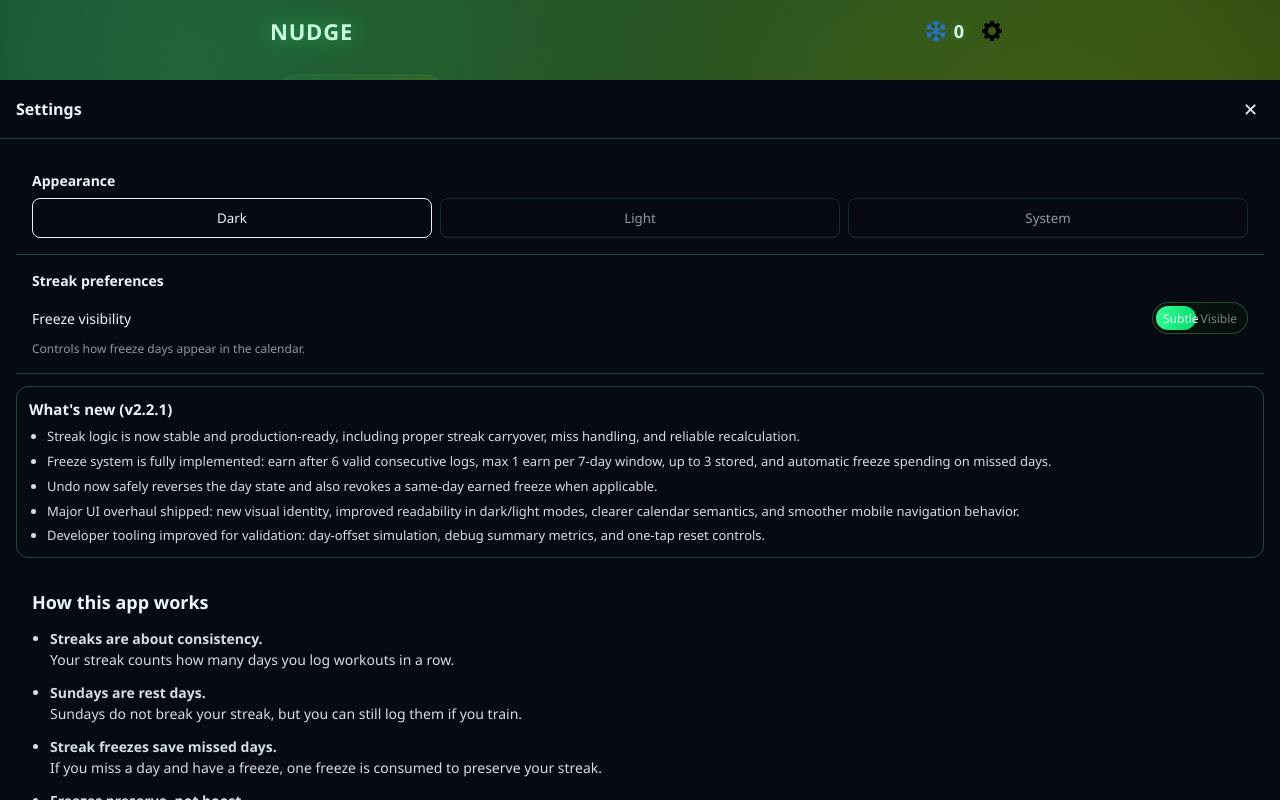
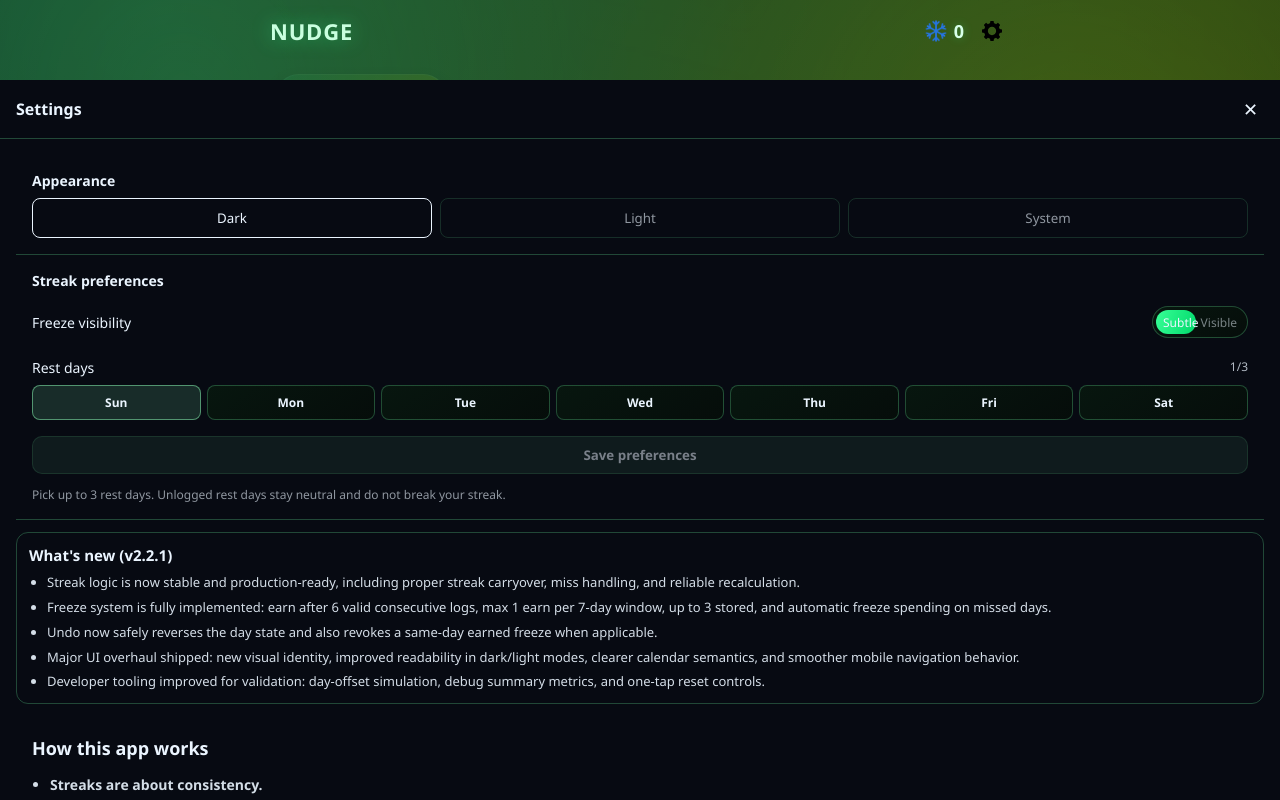
Before and after one commit to Amfer7/nudge, a React (Vite) app: page / in a window 1280 px wide. Both pictures are taken after a click on the button "Settings". Shown: the top 800 px of the page. Built offline with nearby package versions, Linux system fonts and the light colour scheme.

Commit message:
Add customizable rest days with saved preferences

```diff
--- a/src/app/AppShell.jsx
+++ b/src/app/AppShell.jsx
@@ -21,6 +21,9 @@ import WhatsNewCard from "../components/WhatsNewCard";
 import { APP_NAME, APP_VERSION } from "./version";
 
 function AppShell() {
+  const { freezeVisibility, setFreezeVisibility, restDays, setRestDays } =
+    useStreakPreferences();
+
   // ---- streak / logging ----
   const {
     dayRecords,
@@ -36,7 +39,7 @@ function AppShell() {
     setDayOffset,
     todayKey,
     devSummary,
-  } = useDayRecords();
+  } = useDayRecords(restDays);
 
   // ---- workouts ----
   const { workouts, updateWorkout } = useWorkouts();
@@ -50,7 +53,6 @@ function AppShell() {
 
   const [settingsOpen, setSettingsOpen] = useState(false);
   const { theme, setTheme } = useTheme();
-  const { freezeVisibility, setFreezeVisibility } = useStreakPreferences();
 
   const [docked, setDocked] = useState(false);
   const [scrollProgress, setScrollProgress] = useState(0);
@@ -245,7 +247,7 @@ function AppShell() {
           <div style={styles.blockTitle}>Planned time off</div>
           <div style={styles.blockDesc}>
             Going to be away or unable to train?
-            Block dates ahead of time so your streak isn’t affected. (Must be after 48 hours)
+            Block dates ahead of time so your streak isn't affected. (Must be after 48 hours)
           </div>
         </div>
 
@@ -263,6 +265,7 @@ function AppShell() {
         onClose={() => setCalendarOpen(false)}
         dayRecords={dayRecords}
         freezeVisibility={freezeVisibility}
+        restDays={restDays}
         anchorDateKey={todayKey}
       />
 
@@ -280,6 +283,8 @@ function AppShell() {
           <StreakPreferences
             freezeVisibility={freezeVisibility}
             onChange={setFreezeVisibility}
+            restDays={restDays}
+            onSaveRestDays={setRestDays}
           />
           <WhatsNewCard />
           <InfoSection />
--- a/src/components/CalendarOverlay.jsx
+++ b/src/components/CalendarOverlay.jsx
@@ -1,8 +1,15 @@
-import { toDateKey, isSunday } from "../utils/dateUtils";
+import { toDateKey, isRestDay } from "../utils/dateUtils";
 import { useEffect, useState } from "react";
 
 
-function CalendarOverlay({ visible, onClose, dayRecords, freezeVisibility, anchorDateKey }) {
+function CalendarOverlay({
+  visible,
+  onClose,
+  dayRecords,
+  freezeVisibility,
+  restDays = [0],
+  anchorDateKey,
+}) {
   function getAnchorMonthStart() {
     if (anchorDateKey) {
       const [y, m] = anchorDateKey.split("-").map(Number);
@@ -45,7 +52,7 @@ function CalendarOverlay({ visible, onClose, dayRecords, freezeVisibility, ancho
     <div style={styles.overlay} onClick={onClose}>
       <div style={styles.sheet} onClick={(e) => e.stopPropagation()}>
         <div style={styles.header}>
-          <button style={styles.navBtn} onClick={prevMonth}>‹</button>
+          <button style={styles.navBtn} onClick={prevMonth}>{"<"}</button>
 
           <span>
             {viewDate.toLocaleString("default", {
@@ -54,13 +61,13 @@ function CalendarOverlay({ visible, onClose, dayRecords, freezeVisibility, ancho
             })}
           </span>
 
-          <button style={styles.navBtn} onClick={nextMonth}>›</button>
+          <button style={styles.navBtn} onClick={nextMonth}>{">"}</button>
         </div>
         <div style={styles.grid}>
           {days.map((date) => {
             const key = toDateKey(date);
             const record = dayRecords[key];
-            const sunday = isSunday(date);
+            const restDay = isRestDay(date, restDays);
 
             let cellStyle = styles.cell;
 
@@ -76,9 +83,9 @@ function CalendarOverlay({ visible, onClose, dayRecords, freezeVisibility, ancho
                 freezeVisibility === "visible"
                   ? styles.blocked
                   : styles.blockedSubtle;
-            } else if (sunday) {
-              // Sunday gets neutral tint only when there is no explicit record status.
-              cellStyle = styles.sunday;
+            } else if (restDay) {
+              // Rest days get a neutral tint only when there is no explicit record status.
+              cellStyle = styles.restDay;
             }
 
             return (
@@ -106,8 +113,8 @@ const styles = {
 
   sheet: {
     width: "100%",
-    backgroundColor: "var(--bg)", // 🔑 FIX
-    color: "var(--text)",         // 🔑 FIX
+    backgroundColor: "var(--bg)",
+    color: "var(--text)",
     borderTopLeftRadius: "16px",
     borderTopRightRadius: "16px",
     padding: "16px",
@@ -166,14 +173,14 @@ const styles = {
     opacity: 0.6,
   },
 
-  sunday: {
+  restDay: {
     height: "40px",
     display: "flex",
     alignItems: "center",
     justifyContent: "center",
     borderRadius: "8px",
     background: "var(--cal-sunday)",
-    opacity: 0.6, // 🔑 softened
+    opacity: 0.6,
   },
 
   blocked: {
--- a/src/components/InfoSection.jsx
+++ b/src/components/InfoSection.jsx
@@ -10,9 +10,9 @@ function InfoSection() {
         </li>
 
         <li>
-          <strong>Sundays are rest days.</strong><br />
-          Sundays do not break your streak, but you can still log them if you
-          train.
+          <strong>Rest days are configurable.</strong><br />
+          Sunday is the default rest day. You can choose up to 3 rest days in
+          Settings, and unlogged rest days stay neutral.
         </li>
 
         <li>
--- a/src/components/StreakPreferences.jsx
+++ b/src/components/StreakPreferences.jsx
@@ -1,5 +1,72 @@
-function StreakPreferences({ freezeVisibility, onChange }) {
+import { useEffect, useMemo, useRef, useState } from "react";
+
+const WEEKDAYS = [
+  { value: 0, label: "Sun" },
+  { value: 1, label: "Mon" },
+  { value: 2, label: "Tue" },
+  { value: 3, label: "Wed" },
+  { value: 4, label: "Thu" },
+  { value: 5, label: "Fri" },
+  { value: 6, label: "Sat" },
+];
+
+function toSortedUnique(days) {
+  return [...new Set(days)].sort((a, b) => a - b);
+}
+
+function StreakPreferences({
+  freezeVisibility,
+  onChange,
+  restDays = [0],
+  onSaveRestDays,
+}) {
   const isVisible = freezeVisibility === "visible";
+  const [draftRestDays, setDraftRestDays] = useState(() => toSortedUnique(restDays));
+  const [showSavedModal, setShowSavedModal] = useState(false);
+  const timerRef = useRef(null);
+
+  useEffect(() => {
+    setDraftRestDays(toSortedUnique(restDays));
+  }, [restDays]);
+
+  useEffect(() => {
+    return () => {
+      if (timerRef.current) {
+        clearTimeout(timerRef.current);
+      }
+    };
+  }, []);
+
+  const isDirty = useMemo(() => {
+    const current = toSortedUnique(restDays);
+    const draft = toSortedUnique(draftRestDays);
+    if (current.length !== draft.length) return true;
+    return current.some((d, idx) => d !== draft[idx]);
+  }, [draftRestDays, restDays]);
+
+  function toggleRestDay(day) {
+    setDraftRestDays((prev) => {
+      const hasDay = prev.includes(day);
+      if (hasDay) {
+        return prev.filter((d) => d !== day);
+      }
+      if (prev.length >= 3) {
+        return prev;
+      }
+      return [...prev, day].sort((a, b) => a - b);
+    });
+  }
+
+  function handleSave() {
+    onSaveRestDays?.(draftRestDays);
+    setShowSavedModal(true);
+    if (timerRef.current) {
+      clearTimeout(timerRef.current);
+    }
+    timerRef.current = setTimeout(() => {
+      setShowSavedModal(false);
+    }, 3000);
+  }
 
   return (
     <div style={styles.container}>
@@ -42,9 +109,59 @@ function StreakPreferences({ freezeVisibility, onChange }) {
         </div>
       </div>
 
+      <div style={styles.restSection}>
+        <div style={styles.restHeader}>
+          <span>Rest days</span>
+          <span style={styles.restCount}>{draftRestDays.length}/3</span>
+        </div>
+        <div style={styles.dayGrid}>
+          {WEEKDAYS.map((day) => {
+            const selected = draftRestDays.includes(day.value);
+            const atLimit = draftRestDays.length >= 3 && !selected;
+
+            return (
+              <button
+                key={day.value}
+                type="button"
+                style={{
+                  ...styles.dayBtn,
+                  ...(selected ? styles.dayBtnActive : {}),
+                  ...(atLimit ? styles.dayBtnDisabled : {}),
+                }}
+                onClick={() => toggleRestDay(day.value)}
+                disabled={atLimit}
+              >
+                {day.label}
+              </button>
+            );
+          })}
+        </div>
+      </div>
+
+      <button
+        type="button"
+        style={{
+          ...styles.saveBtn,
+          ...(isDirty ? {} : styles.saveBtnDisabled),
+        }}
+        onClick={handleSave}
+        disabled={!isDirty}
+      >
+        Save preferences
+      </button>
+
       <div style={styles.helper}>
-        Controls how freeze days appear in the calendar.
+        Pick up to 3 rest days. Unlogged rest days stay neutral and do not break your streak.
       </div>
+
+      {showSavedModal && (
+        <div style={styles.modalBackdrop}>
+          <div style={styles.modal}>
+            <div style={styles.tick}>✓</div>
+            <div style={styles.modalTitle}>Preferences saved</div>
+          </div>
+        </div>
+      )}
     </div>
   );
 }
@@ -53,17 +170,19 @@ const styles = {
   container: {
     padding: "16px",
     borderBottom: "1px solid var(--border)",
+    position: "relative",
   },
   label: {
     fontSize: "14px",
     fontWeight: 600,
-    marginBottom: "12px",
+    marginBottom: "16px",
   },
   row: {
     display: "flex",
     justifyContent: "space-between",
     alignItems: "center",
     fontSize: "14px",
+    marginBottom: "20px",
   },
   toggle: {
     position: "relative",
@@ -94,10 +213,100 @@ const styles = {
     zIndex: 1,
     transition: "opacity 160ms ease",
   },
+  restSection: {
+    marginTop: "0",
+  },
+  restHeader: {
+    fontSize: "14px",
+    display: "flex",
+    justifyContent: "space-between",
+    marginBottom: "8px",
+  },
+  restCount: {
+    opacity: 0.75,
+    fontSize: "12px",
+  },
+  dayGrid: {
+    display: "grid",
+    gridTemplateColumns: "repeat(7, minmax(0, 1fr))",
+    gap: "6px",
+  },
+  dayBtn: {
+    border: "1px solid var(--border)",
+    borderRadius: "8px",
+    padding: "8px 0",
+    background: "var(--card)",
+    color: "var(--text)",
+    cursor: "pointer",
+    fontSize: "12px",
+    fontWeight: 600,
+  },
+  dayBtnActive: {
+    background: "rgba(120, 220, 160, 0.16)",
+    border: "1px solid rgba(120, 220, 160, 0.6)",
+  },
+  dayBtnDisabled: {
+    opacity: 0.4,
+    cursor: "not-allowed",
+  },
+  saveBtn: {
+    marginTop: "16px",
+    width: "100%",
+    border: "1px solid var(--border)",
+    borderRadius: "10px",
+    padding: "9px 12px",
+    background: "rgba(120, 220, 160, 0.16)",
+    color: "var(--text)",
+    fontWeight: 700,
+    cursor: "pointer",
+  },
+  saveBtnDisabled: {
+    opacity: 0.5,
+    cursor: "not-allowed",
+  },
   helper: {
-    marginTop: "6px",
+    marginTop: "12px",
     fontSize: "12px",
     opacity: 0.6,
+  },
+  modalBackdrop: {
+    position: "fixed",
+    inset: 0,
+    background: "rgba(0, 0, 0, 0.34)",
+    display: "flex",
+    alignItems: "center",
+    justifyContent: "center",
+    zIndex: 450,
+  },
+  modal: {
+    minWidth: "220px",
+    borderRadius: "12px",
+    border: "1px solid var(--border)",
+    background: "var(--bg)",
+    color: "var(--text)",
+    padding: "18px 16px",
+    display: "flex",
+    flexDirection: "column",
+    alignItems: "center",
+    gap: "8px",
+    boxShadow: "0 10px 30px rgba(0, 0, 0, 0.28)",
+  },
+  tick: {
+    width: "34px",
+    height: "34px",
+    borderRadius: "50%",
+    display: "flex",
+    alignItems: "center",
+    justifyContent: "center",
+    background: "rgba(120, 220, 160, 0.2)",
+    border: "1px solid rgba(120, 220, 160, 0.6)",
+    fontSize: "20px",
+    fontWeight: 800,
+    lineHeight: 1,
+  },
+  modalTitle: {
+    fontSize: "14px",
+    fontWeight: 700,
   },
 };
 
--- a/src/hooks/useStreakPreferences.js
+++ b/src/hooks/useStreakPreferences.js
@@ -4,7 +4,24 @@ const STORAGE_KEY = "fitness_streak_prefs";
 
 const DEFAULT_PREFS = {
   freezeVisibility: "subtle",
+  restDays: [0],
 };
+
+function normalizeRestDays(restDays) {
+  if (!Array.isArray(restDays)) {
+    return DEFAULT_PREFS.restDays;
+  }
+
+  const normalized = [...new Set(
+    restDays
+      .map((d) => Number(d))
+      .filter((d) => Number.isInteger(d) && d >= 0 && d <= 6)
+  )]
+    .sort((a, b) => a - b)
+    .slice(0, 3);
+
+  return normalized.length > 0 ? normalized : DEFAULT_PREFS.restDays;
+}
 
 export function useStreakPreferences() {
   const [prefs, setPrefs] = useState(DEFAULT_PREFS);
@@ -13,7 +30,12 @@ export function useStreakPreferences() {
   useEffect(() => {
     const stored = localStorage.getItem(STORAGE_KEY);
     if (stored) {
-      setPrefs({ ...DEFAULT_PREFS, ...JSON.parse(stored) });
+      const parsed = JSON.parse(stored);
+      setPrefs({
+        ...DEFAULT_PREFS,
+        ...parsed,
+        restDays: normalizeRestDays(parsed?.restDays),
+      });
     }
     hydrated.current = true;
   }, []);
@@ -30,8 +52,17 @@ export function useStreakPreferences() {
     }));
   }
 
+  function setRestDays(restDays) {
+    setPrefs((prev) => ({
+      ...prev,
+      restDays: normalizeRestDays(restDays),
+    }));
+  }
+
   return {
     freezeVisibility: prefs.freezeVisibility,
     setFreezeVisibility,
+    restDays: prefs.restDays,
+    setRestDays,
   };
 }
--- a/src/utils/dateUtils.js
+++ b/src/utils/dateUtils.js
@@ -12,6 +12,11 @@ export function toDateKey(date) {
 export function isSunday(date) {
   const d = new Date(date);
   return d.getDay() === 0;
+}
+
+export function isRestDay(date, restDays = [0]) {
+  const d = new Date(date);
+  return restDays.includes(d.getDay());
 }
 
 export function addDays(date, days) {
```
Also changed, not shown: src/hooks/useDayRecords.js (+141 -150 lines), 1 other file (tests, documents, lock files or other folders).
